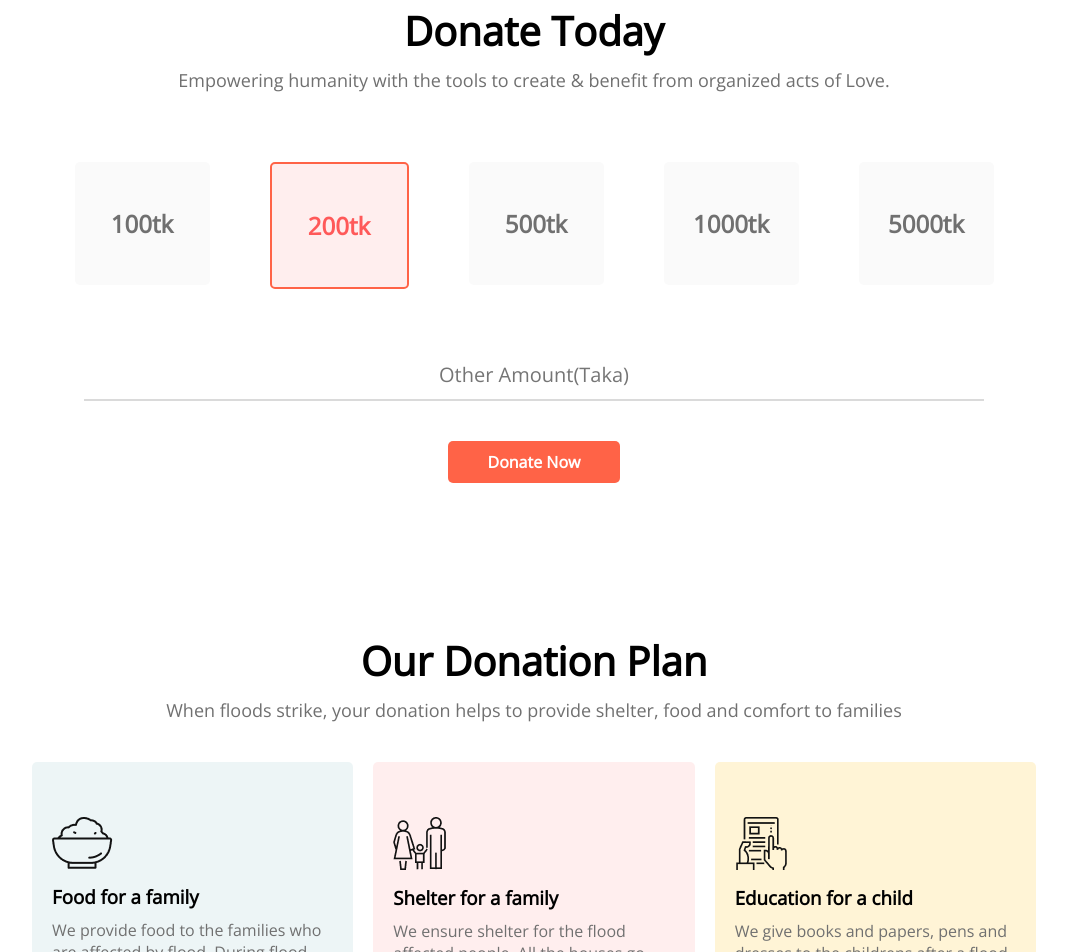
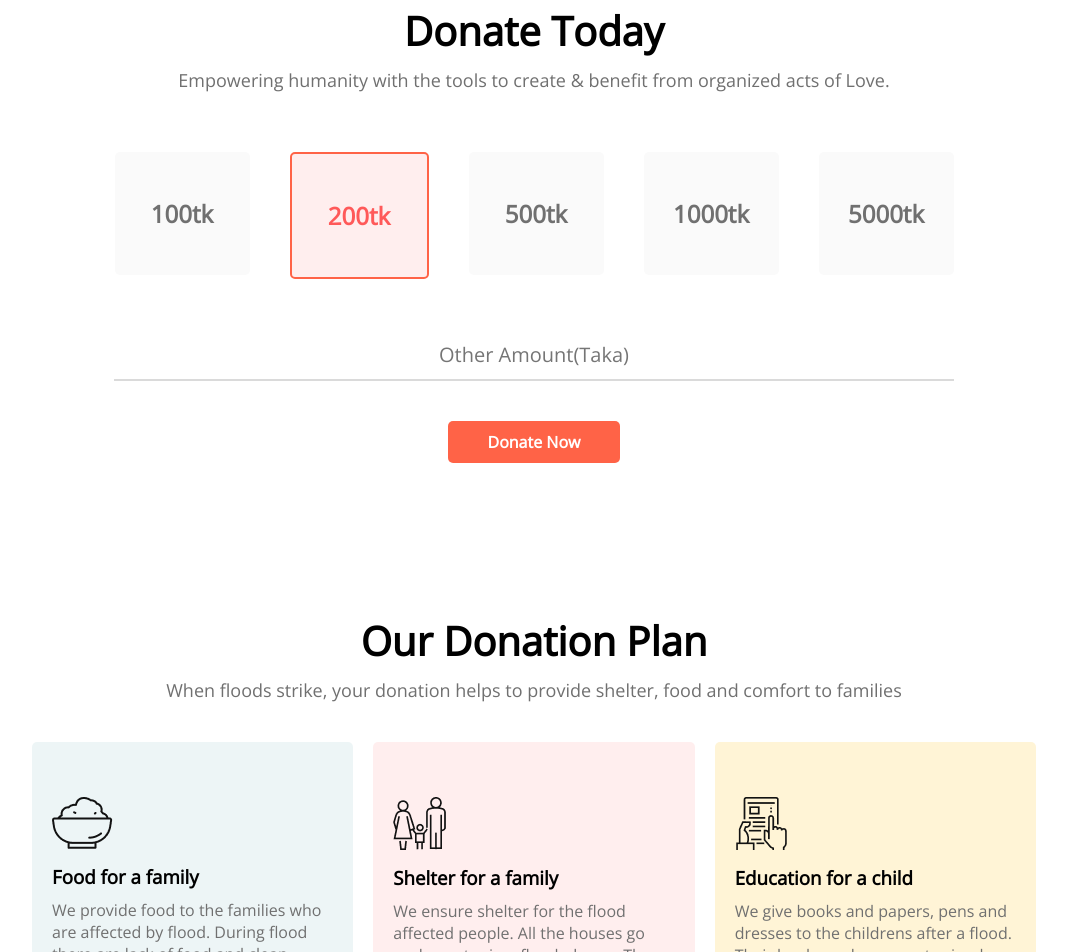
Before and after one commit to shamim565/helping-hands, a plain HTML site: page index.html in a window 1280 px wide. Shown: the part 947-1899 px from the top of the page, without its empty margins (106-1173 px from the left). Drawn offline with nearby package versions, Linux system fonts and the light colour scheme.

Commit message:
amount choice section updated

```diff
--- a/style.css
+++ b/style.css
@@ -67,7 +67,7 @@
     display: flex;
     justify-content: center;
     align-items: center;
-    margin: 30px;;
+    margin: 20px;;
     height: 123px;
     width: 135px;
    color: #707070;
@@ -85,7 +85,7 @@
     justify-content: center;
 }
 .amount-box{
-    width: 900px;
+    width: 840px;
     outline: 0;
     height: 50px;
     border-width: 0 0 2px;
```
